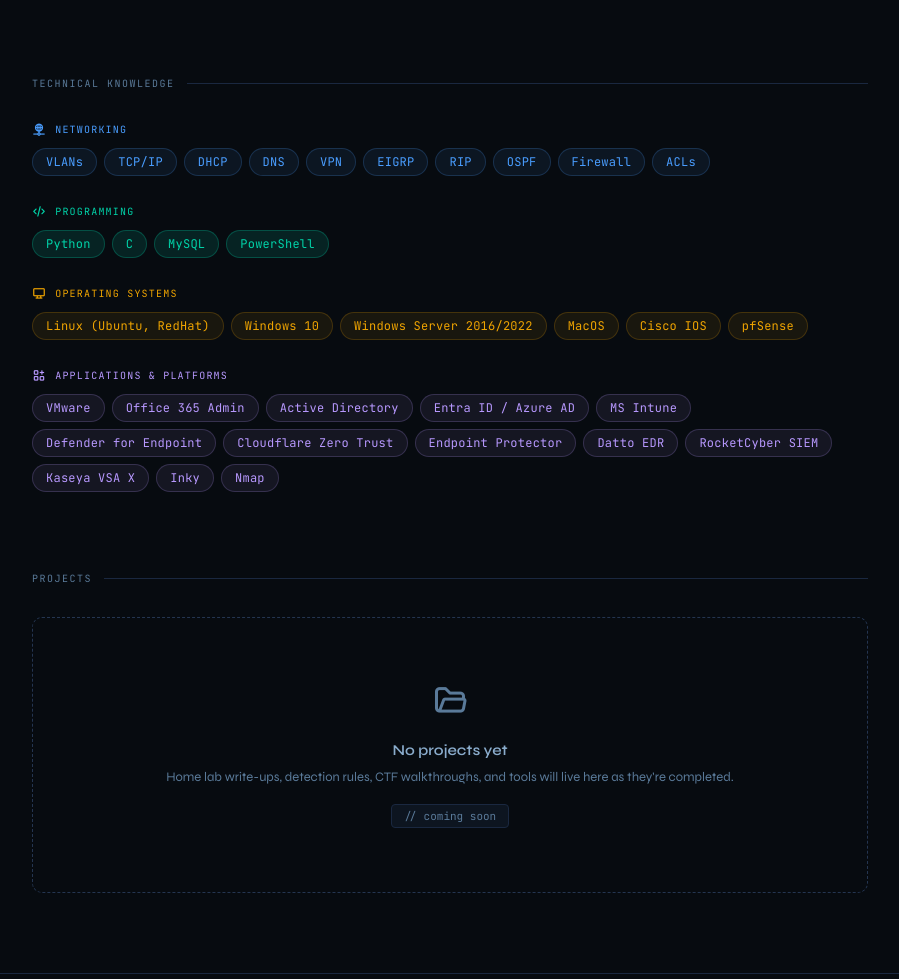
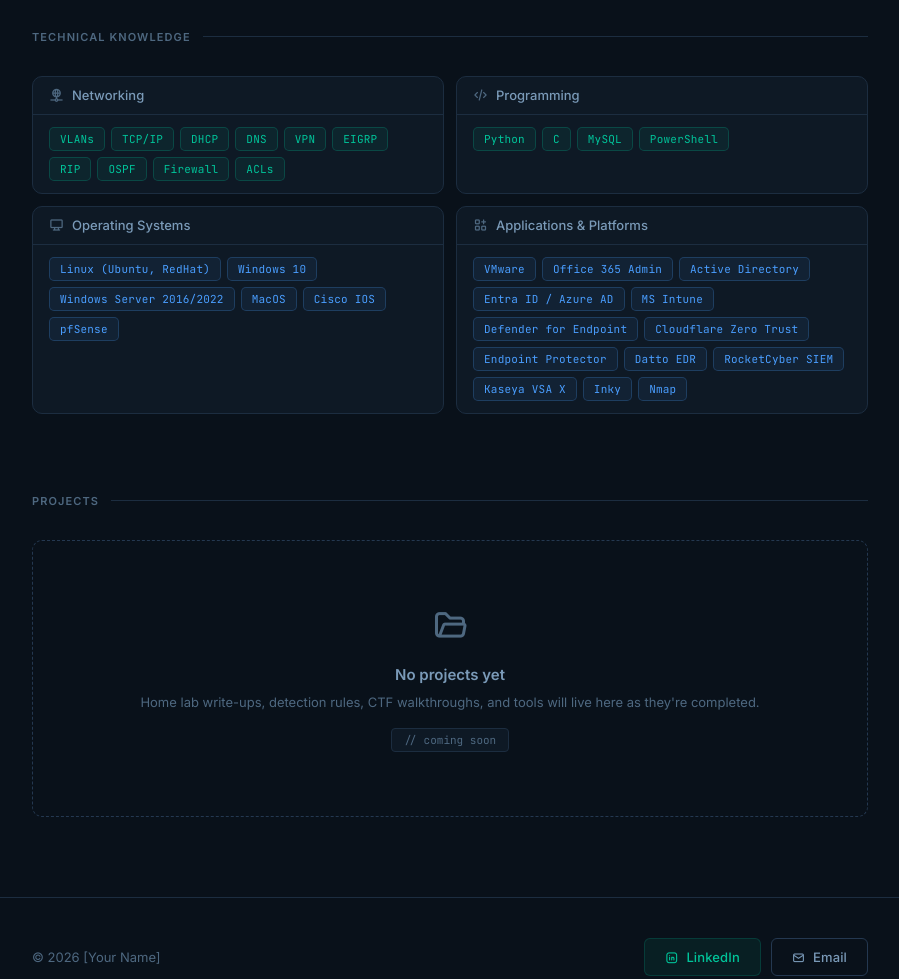
Before and after one commit to jqcyber/jqcyber.github.io, a plain HTML site: page index.html in a window 1280 px wide. Shown: the part 1257-2236 px from the top of the page, without its empty margins (190-1089 px from the left). Drawn offline with Linux system fonts and the light colour scheme.

Commit message:
Add files via upload

```diff
--- a/index.html
+++ b/index.html
@@ -3,35 +3,29 @@
 <head>
   <meta charset="UTF-8" />
   <meta name="viewport" content="width=device-width, initial-scale=1.0" />
-  <title>Joseph Quintana — Cybersecurity Portfolio</title>
-  <link href="https://fonts.googleapis.com/css2?family=JetBrains+Mono:wght@400;500;700&family=Syne:wght@400;500;600;700&display=swap" rel="stylesheet" />
+  <title>[Your Name] — Cybersecurity Portfolio</title>
+  <link href="https://fonts.googleapis.com/css2?family=JetBrains+Mono:wght@400;500;700&family=Inter:wght@300;400;500;600&display=swap" rel="stylesheet" />
   <link rel="stylesheet" href="https://cdn.jsdelivr.net/npm/@tabler/icons-webfont@latest/tabler-icons.min.css" />
   <style>
     *, *::before, *::after { box-sizing: border-box; margin: 0; padding: 0; }
 
     :root {
-      --bg: #070b10;
-      --surface: #0d1520;
-      --surface2: #111d2e;
-      --border: #1a2840;
-      --border2: #243550;
-      --accent: #00d4aa;
-      --accent-dim: rgba(0,212,170,0.12);
-      --accent-border: rgba(0,212,170,0.25);
+      --bg: #09111a;
+      --surface: #0e1925;
+      --surface2: #131f2e;
+      --border: #1c2d40;
+      --border2: #243850;
+      --accent: #00c49a;
+      --accent-dim: rgba(0,196,154,0.08);
+      --accent-border: rgba(0,196,154,0.18);
       --blue: #4a9eff;
-      --blue-dim: rgba(74,158,255,0.08);
-      --blue-border: rgba(74,158,255,0.2);
-      --amber: #f0a500;
-      --amber-dim: rgba(240,165,0,0.08);
-      --amber-border: rgba(240,165,0,0.2);
-      --purple: #b899ff;
-      --purple-dim: rgba(184,153,255,0.08);
-      --purple-border: rgba(184,153,255,0.2);
-      --text: #d0e4f7;
-      --text-dim: #5a7a99;
-      --text-mid: #8aaccc;
+      --blue-dim: rgba(74,158,255,0.07);
+      --blue-border: rgba(74,158,255,0.16);
+      --text: #c8dced;
+      --text-dim: #4e6880;
+      --text-mid: #7a9ab8;
       --mono: 'JetBrains Mono', monospace;
-      --sans: 'Syne', sans-serif;
+      --sans: 'Inter', sans-serif;
     }
 
     html { scroll-behavior: smooth; }
@@ -44,25 +38,10 @@
       overflow-x: hidden;
     }
 
-    /* Grid background */
-    body::before {
-      content: '';
-      position: fixed;
-      inset: 0;
-      background-image:
-        linear-gradient(rgba(0,212,170,0.03) 1px, transparent 1px),
-        linear-gradient(90deg, rgba(0,212,170,0.03) 1px, transparent 1px);
-      background-size: 40px 40px;
-      pointer-events: none;
-      z-index: 0;
-    }
-
     .container {
       max-width: 900px;
       margin: 0 auto;
       padding: 0 2rem;
-      position: relative;
-      z-index: 1;
     }
 
     /* NAV */
@@ -82,8 +61,8 @@
     }
     .nav-logo {
       font-family: var(--mono);
-      font-size: 13px;
-      color: var(--accent);
+      font-size: 12px;
+      color: var(--text-mid);
       letter-spacing: 0.05em;
     }
     .nav-links {
@@ -92,12 +71,11 @@
       list-style: none;
     }
     .nav-links a {
-      font-family: var(--mono);
-      font-size: 11px;
+      font-family: var(--sans);
+      font-size: 13px;
       color: var(--text-dim);
       text-decoration: none;
-      letter-spacing: 0.1em;
-      text-transform: uppercase;
+      letter-spacing: 0.01em;
       transition: color 0.2s;
     }
     .nav-links a:hover { color: var(--accent); }
@@ -105,15 +83,14 @@
       display: flex;
       align-items: center;
       gap: 6px;
-      font-family: var(--mono);
-      font-size: 11px;
+      font-family: var(--sans);
+      font-size: 13px;
       color: var(--text-dim);
     }
     .status-dot {
       width: 7px; height: 7px;
       border-radius: 50%;
       background: #1D9E75;
-      box-shadow: 0 0 6px #1D9E75;
       animation: pulse 2s infinite;
     }
     @keyframes pulse {
@@ -128,28 +105,18 @@
     .hero-eyebrow {
       font-family: var(--mono);
       font-size: 11px;
-      color: var(--accent);
-      letter-spacing: 0.15em;
+      color: var(--text-dim);
+      letter-spacing: 0.12em;
       text-transform: uppercase;
-      margin-bottom: 1.5rem;
-      display: flex;
-      align-items: center;
-      gap: 10px;
-    }
-    .hero-eyebrow::before {
-      content: '';
-      display: inline-block;
-      width: 24px;
-      height: 1px;
-      background: var(--accent);
+      margin-bottom: 1.25rem;
     }
     .hero-name {
-      font-size: clamp(2.5rem, 6vw, 4rem);
-      font-weight: 700;
-      color: #f0f8ff;
-      line-height: 1.05;
+      font-size: clamp(2.2rem, 5vw, 3.5rem);
+      font-weight: 600;
+      color: #e8f4ff;
+      line-height: 1.1;
       margin-bottom: 0.75rem;
-      letter-spacing: -0.02em;
+      letter-spacing: -0.01em;
     }
     .hero-name span { color: var(--accent); }
     .hero-role {
@@ -178,11 +145,11 @@
       gap: 8px;
       padding: 10px 20px;
       border-radius: 6px;
-      font-family: var(--mono);
-      font-size: 12px;
+      font-family: var(--sans);
+      font-size: 13px;
       font-weight: 500;
       text-decoration: none;
-      letter-spacing: 0.05em;
+      letter-spacing: 0.01em;
       transition: all 0.2s;
       cursor: pointer;
       border: none;
@@ -230,9 +197,9 @@
       margin-bottom: 4px;
     }
     .stat-lbl {
-      font-size: 11px;
+      font-size: 12px;
       color: var(--text-dim);
-      letter-spacing: 0.05em;
+      font-family: var(--sans);
     }
 
     /* SECTIONS */
@@ -244,10 +211,11 @@
       margin-bottom: 2rem;
     }
     .section-label {
-      font-family: var(--mono);
-      font-size: 10px;
+      font-family: var(--sans);
+      font-size: 11px;
+      font-weight: 600;
       color: var(--text-dim);
-      letter-spacing: 0.15em;
+      letter-spacing: 0.1em;
       text-transform: uppercase;
     }
     .section-line {
@@ -319,35 +287,49 @@
     .cert-name { font-size: 12px; color: var(--text-mid); }
 
     /* TECH */
-    .tech-group { margin-bottom: 1.75rem; }
-    .tech-group:last-child { margin-bottom: 0; }
-    .tech-group-header {
+    .tech-grid {
+      display: grid;
+      grid-template-columns: 1fr 1fr;
+      gap: 12px;
+    }
+    .tech-card {
+      background: var(--surface);
+      border: 1px solid var(--border);
+      border-radius: 10px;
+      overflow: hidden;
+    }
+    .tech-card-head {
+      padding: 0.65rem 1rem;
+      border-bottom: 1px solid var(--border);
       display: flex;
       align-items: center;
       gap: 8px;
-      margin-bottom: 0.75rem;
-      font-family: var(--mono);
-      font-size: 10px;
-      letter-spacing: 0.12em;
-      text-transform: uppercase;
+      font-size: 13px;
+      font-weight: 500;
+      font-family: var(--sans);
+      color: var(--text-mid);
     }
-    .tech-group-header i { font-size: 14px; }
-    .chips { display: flex; flex-wrap: wrap; gap: 7px; }
+    .tech-card-head i { font-size: 15px; color: var(--text-dim); }
+    .tech-card-body {
+      padding: 0.75rem 1rem;
+      display: flex;
+      flex-wrap: wrap;
+      gap: 6px;
+    }
     .chip {
-      font-size: 12px;
-      border-radius: 999px;
-      padding: 5px 13px;
+      font-size: 11px;
+      padding: 4px 10px;
+      border-radius: 5px;
       border: 1px solid;
       font-family: var(--mono);
-      font-weight: 400;
       letter-spacing: 0.02em;
-      transition: opacity 0.2s;
+      transition: opacity 0.15s;
     }
-    .chip:hover { opacity: 0.8; }
-    .chip-net { color: var(--blue); border-color: var(--blue-border); background: var(--blue-dim); }
-    .chip-prog { color: var(--accent); border-color: var(--accent-border); background: var(--accent-dim); }
-    .chip-os { color: var(--amber); border-color: var(--amber-border); background: var(--amber-dim); }
-    .chip-app { color: var(--purple); border-color: var(--purple-border); background: var(--purple-dim); }
+    .chip:hover { opacity: 0.75; }
+    .chip-1 { color: #00c49a; border-color: rgba(0,196,154,0.22); background: rgba(0,196,154,0.07); }
+    .chip-2 { color: #34b8d4; border-color: rgba(52,184,212,0.22); background: rgba(52,184,212,0.07); }
+    .chip-3 { color: #5a9ef5; border-color: rgba(90,158,245,0.22); background: rgba(90,158,245,0.07); }
+    .chip-4 { color: #4a9eff; border-color: rgba(74,158,255,0.22); background: rgba(74,158,255,0.07); }
 
     /* PROJECTS */
     .proj-empty {
@@ -357,8 +339,8 @@
       text-align: center;
     }
     .proj-empty-icon { font-size: 36px; color: var(--text-dim); margin-bottom: 1rem; }
-    .proj-empty-title { font-size: 15px; font-weight: 600; color: var(--text-mid); margin-bottom: 0.5rem; }
-    .proj-empty-sub { font-size: 13px; color: var(--text-dim); line-height: 1.6; margin-bottom: 1rem; }
+    .proj-empty-title { font-size: 15px; font-weight: 600; font-family: var(--sans); color: var(--text-mid); margin-bottom: 0.5rem; }
+    .proj-empty-sub { font-size: 13px; font-family: var(--sans); color: var(--text-dim); line-height: 1.6; margin-bottom: 1rem; }
     .proj-empty-tag {
       display: inline-block;
       font-family: var(--mono);
@@ -381,7 +363,7 @@
       align-items: center;
       justify-content: space-between;
     }
-    .footer-left { font-family: var(--mono); font-size: 12px; color: var(--text-dim); }
+    .footer-left { font-family: var(--sans); font-size: 13px; color: var(--text-dim); }
     .footer-links { display: flex; gap: 10px; }
 
     /* ANIMATIONS */
@@ -405,6 +387,7 @@
       .stat:nth-child(3), .stat:nth-child(4) { border-top: 1px solid var(--border); }
       .edu-grid { grid-template-columns: 1fr; }
       .cert-grid { grid-template-columns: 1fr 1fr; }
+      .tech-grid { grid-template-columns: 1fr; }
       nav .nav-links { display: none; }
     }
   </style>
@@ -420,7 +403,7 @@
         <li><a href="#tech">Tech</a></li>
         <li><a href="#projects">Projects</a></li>
       </ul>
-      <div class="nav-status"><span class="status-dot"></span>Open to SOC roles</div>
+
     </div>
   </nav>
 
@@ -429,15 +412,11 @@
     <!-- HERO -->
     <div class="hero">
       <div class="hero-eyebrow fade-in">Cybersecurity &amp; IT Professional</div>
-      <h1 class="hero-name fade-in">Joseph<br><span>Quintana</span></h1>
+      <h1 class="hero-name fade-in">[Your<br><span>Name]</span></h1>
       <div class="hero-role fade-in">SOC / Threat Detection &nbsp;·&nbsp; Network Security &nbsp;·&nbsp; Incident Response</div>
       <p class="hero-bio fade-in">
         Equipped with a <strong>Master's &amp; Bachelor's in Cybersecurity and Information Assurance</strong>, I design secure network architectures, triage threats, and deploy enterprise security solutions. <strong>9x certified</strong> across security analysis, penetration testing, networking, and Linux — targeting a <strong>Tier 1/2 SOC Analyst</strong> role.
       </p>
-      <div class="hero-actions fade-in">
-        <a href="https://linkedin.com" class="btn btn-primary" target="_blank"><i class="ti ti-brand-linkedin"></i>LinkedIn</a>
-        <a href="mailto:your@email.com" class="btn btn-secondary"><i class="ti ti-mail"></i>Email me</a>
-      </div>
     </div>
 
     <!-- STATS -->
@@ -493,28 +472,30 @@
         <span class="section-label">Technical Knowledge</span>
         <div class="section-line"></div>
       </div>
-      <div class="tech-group">
-        <div class="tech-group-header" style="color:var(--blue)"><i class="ti ti-network"></i>Networking</div>
-        <div class="chips">
-          <span class="chip chip-net">VLANs</span><span class="chip chip-net">TCP/IP</span><span class="chip chip-net">DHCP</span><span class="chip chip-net">DNS</span><span class="chip chip-net">VPN</span><span class="chip chip-net">EIGRP</span><span class="chip chip-net">RIP</span><span class="chip chip-net">OSPF</span><span class="chip chip-net">Firewall</span><span class="chip chip-net">ACLs</span>
+      <div class="tech-grid">
+        <div class="tech-card">
+          <div class="tech-card-head"><i class="ti ti-network" aria-hidden="true"></i>Networking</div>
+          <div class="tech-card-body">
+            <span class="chip chip-1">VLANs</span><span class="chip chip-1">TCP/IP</span><span class="chip chip-1">DHCP</span><span class="chip chip-1">DNS</span><span class="chip chip-1">VPN</span><span class="chip chip-1">EIGRP</span><span class="chip chip-1">RIP</span><span class="chip chip-1">OSPF</span><span class="chip chip-1">Firewall</span><span class="chip chip-1">ACLs</span>
+          </div>
         </div>
-      </div>
-      <div class="tech-group">
-        <div class="tech-group-header" style="color:var(--accent)"><i class="ti ti-code"></i>Programming</div>
-        <div class="chips">
-          <span class="chip chip-prog">Python</span><span class="chip chip-prog">C</span><span class="chip chip-prog">MySQL</span><span class="chip chip-prog">PowerShell</span>
+        <div class="tech-card">
+          <div class="tech-card-head"><i class="ti ti-code" aria-hidden="true"></i>Programming</div>
+          <div class="tech-card-body">
+            <span class="chip chip-1">Python</span><span class="chip chip-1">C</span><span class="chip chip-1">MySQL</span><span class="chip chip-1">PowerShell</span>
+          </div>
         </div>
-      </div>
-      <div class="tech-group">
-        <div class="tech-group-header" style="color:var(--amber)"><i class="ti ti-device-desktop"></i>Operating Systems</div>
-        <div class="chips">
-          <span class="chip chip-os">Linux (Ubuntu, RedHat)</span><span class="chip chip-os">Windows 10</span><span class="chip chip-os">Windows Server 2016/2022</span><span class="chip chip-os">MacOS</span><span class="chip chip-os">Cisco IOS</span><span class="chip chip-os">pfSense</span>
+        <div class="tech-card">
+          <div class="tech-card-head"><i class="ti ti-device-desktop" aria-hidden="true"></i>Operating Systems</div>
+          <div class="tech-card-body">
+            <span class="chip chip-4">Linux (Ubuntu, RedHat)</span><span class="chip chip-4">Windows 10</span><span class="chip chip-4">Windows Server 2016/2022</span><span class="chip chip-4">MacOS</span><span class="chip chip-4">Cisco IOS</span><span class="chip chip-4">pfSense</span>
+          </div>
         </div>
-      </div>
-      <div class="tech-group">
-        <div class="tech-group-header" style="color:var(--purple)"><i class="ti ti-apps"></i>Applications &amp; Platforms</div>
-        <div class="chips">
-          <span class="chip chip-app">VMware</span><span class="chip chip-app">Office 365 Admin</span><span class="chip chip-app">Active Directory</span><span class="chip chip-app">Entra ID / Azure AD</span><span class="chip chip-app">MS Intune</span><span class="chip chip-app">Defender for Endpoint</span><span class="chip chip-app">Cloudflare Zero Trust</span><span class="chip chip-app">Endpoint Protector</span><span class="chip chip-app">Datto EDR</span><span class="chip chip-app">RocketCyber SIEM</span><span class="chip chip-app">Kaseya VSA X</span><span class="chip chip-app">Inky</span><span class="chip chip-app">Nmap</span>
+        <div class="tech-card">
+          <div class="tech-card-head"><i class="ti ti-apps" aria-hidden="true"></i>Applications &amp; Platforms</div>
+          <div class="tech-card-body">
+            <span class="chip chip-4">VMware</span><span class="chip chip-4">Office 365 Admin</span><span class="chip chip-4">Active Directory</span><span class="chip chip-4">Entra ID / Azure AD</span><span class="chip chip-4">MS Intune</span><span class="chip chip-4">Defender for Endpoint</span><span class="chip chip-4">Cloudflare Zero Trust</span><span class="chip chip-4">Endpoint Protector</span><span class="chip chip-4">Datto EDR</span><span class="chip chip-4">RocketCyber SIEM</span><span class="chip chip-4">Kaseya VSA X</span><span class="chip chip-4">Inky</span><span class="chip chip-4">Nmap</span>
+          </div>
         </div>
       </div>
     </section>
@@ -537,7 +518,7 @@
 
   <footer>
     <div class="container">
-      <div class="footer-left">© 2026 Joseph Quintana</div>
+      <div class="footer-left">© 2026 [Your Name]</div>
       <div class="footer-links">
         <a href="https://linkedin.com" class="btn btn-primary" target="_blank"><i class="ti ti-brand-linkedin"></i>LinkedIn</a>
         <a href="mailto:your@email.com" class="btn btn-secondary"><i class="ti ti-mail"></i>Email</a>
```
